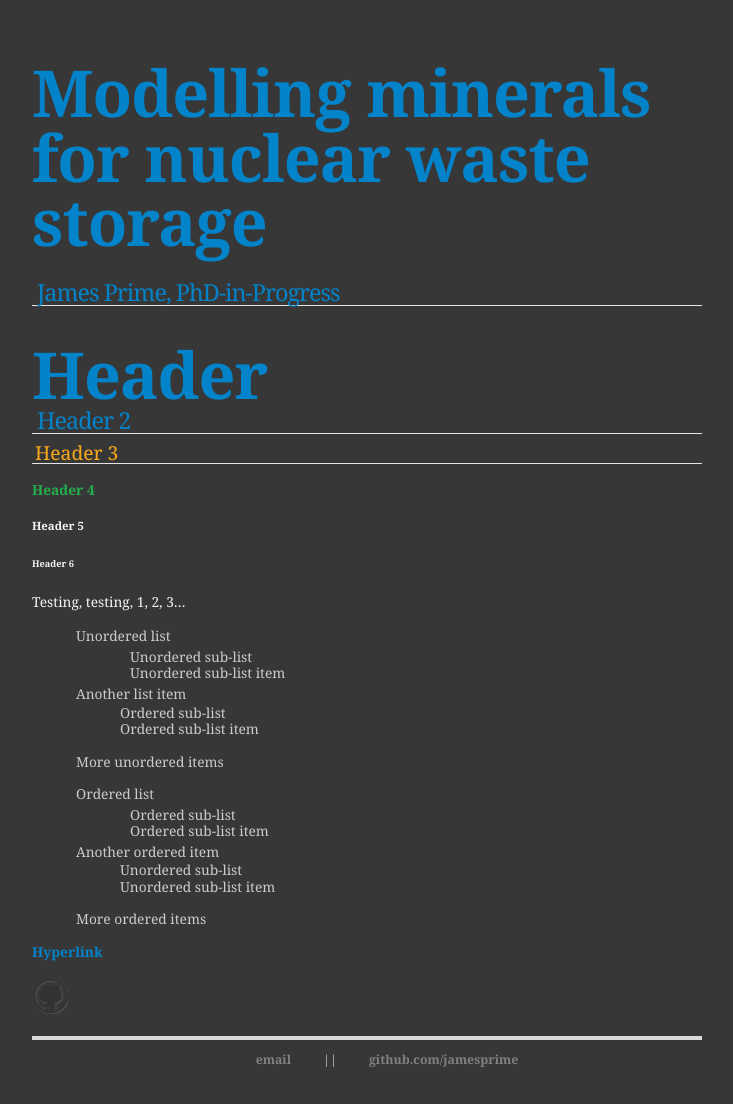
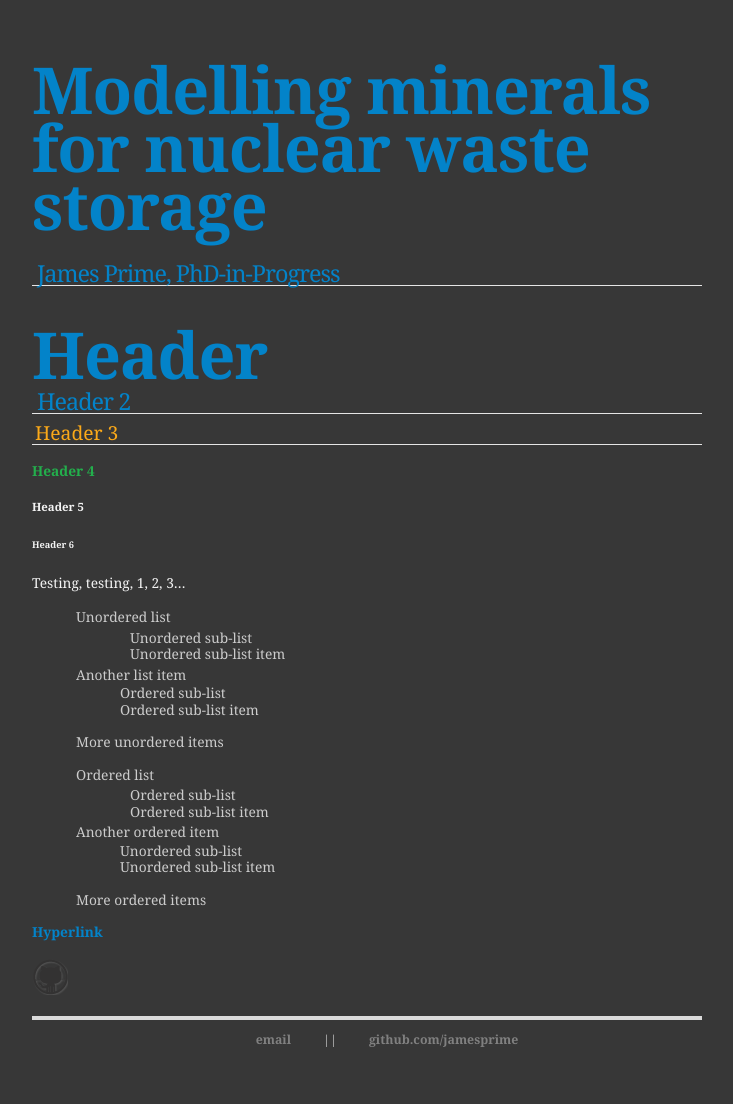
Before and after one commit to jamesprime/jamesprime.github.io, a Jekyll site: the page built from _pages/test/index.md, in a window 1280 px wide. Shown: the whole page, without its empty margins (273-1006 px from the left). Built offline with Jekyll 4.4.1, drawn with Linux system fonts in a browser that asks for light colours; nearby versions of some CDN libraries.

Commit message:
Updated _sass/jamesprime.scss
Changed header h1 line-height: 1em to 0.9em, as a test

```diff
--- a/_sass/uberduper.scss
+++ b/_sass/uberduper.scss
@@ -147,7 +147,7 @@ pre {
 .header {
     h1 {
         // font: 40px/48px Merriweather, Georgia, Charter, 'Bitstream Charter', serif;
-        line-height: 1em;
+        line-height: 0.9em;
     }
 }
 
```
